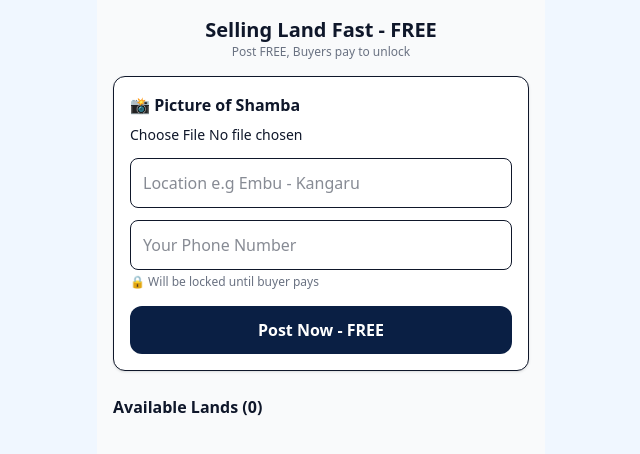
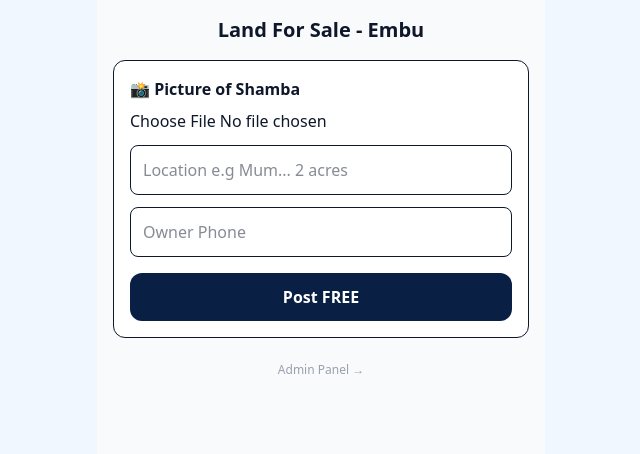
Before and after one commit to njoguemmanuel04-lgtm/taskmate, a Next.js app: page /land in a window 1280 px wide. Shown: the top 454 px of the page, without its empty margins (319-959 px from the left). Built offline with nearby package versions, Linux system fonts and the light colour scheme.

Commit message:
Update page.tsx

```diff
--- a/app/land/page.tsx
+++ b/app/land/page.tsx
@@ -6,104 +6,94 @@ export default function LandPage(){
   const [phone,setPhone]=useState("");
   const [image,setImage]=useState("");
   const [lands,setLands]=useState<any[]>([]);
-  const [showMpesaFor, setShowMpesaFor]=useState<number|null>(null);
-  const [mpesaCode, setMpesaCode]=useState("");
+  const [showMpesaFor,setShowMpesaFor]=useState<number|null>(null);
+  const [mpesaCode,setMpesaCode]=useState("");
 
   useEffect(()=>{
     const s=JSON.parse(localStorage.getItem("taskmate_lands")||"[]");
     setLands(s);
   },[]);
 
-  const handleImage = (e:any) => {
-    const file = e.target.files[0];
+  const handleImage=(e:any)=>{
+    const file=e.target.files[0];
     if(file){
-      const reader = new FileReader();
-      reader.onload = (ev:any) => setImage(ev.target.result);
+      const reader=new FileReader();
+      reader.onload=(ev:any)=>setImage(ev.target.result);
       reader.readAsDataURL(file);
     }
   };
 
   const submit=()=>{
     if(!loc||!phone||!image){alert("Add Picture, Location and Phone"); return;}
-    const newLand={id:Date.now(), loc, phone, image, paid:false, code:""};
+    const newLand={id:Date.now(),loc,phone,image,status:"locked",code:"",buyerCode:""};
     const updated=[newLand,...lands];
     localStorage.setItem("taskmate_lands",JSON.stringify(updated));
     setLands(updated);
     setLoc("");setPhone("");setImage("");
-    alert("✅ Posted FREE! Your number is now LOCKED 🔒");
+    alert("✅ Posted FREE! Locked 🔒");
   };
 
-  const submitPayment=(id:number)=>{
+  const requestUnlock=(id:number)=>{
     if(!mpesaCode){alert("Enter M-Pesa Code"); return;}
-    const u=lands.map(l=>l.id===id?{...l,paid:true,code:mpesaCode}:l);
+    const u=lands.map(l=>l.id===id?{...l,status:"pending",buyerCode:mpesaCode}:l);
     localStorage.setItem("taskmate_lands",JSON.stringify(u));
     setLands(u);
     setShowMpesaFor(null);
     setMpesaCode("");
-    alert("✅ Code Submitted! Number Unlocked. (Admin will verify 0116982197)");
+    alert("✅ Request Sent to Admin! Wait for approval. Admin will check 0116982197");
   };
 
   return(
     <div className="max-w-md mx-auto p-4 bg-gray-50 min-h-screen">
-      <h1 className="font-bold text-xl text-center">Selling Land Fast - FREE</h1>
-      <p className="text-center text-xs text-gray-500">Post FREE, Buyers pay to unlock</p>
+      <h1 className="font-bold text-xl text-center">Land For Sale - Embu</h1>
 
-      <div className="bg-white p-4 rounded-xl border mt-4 shadow-sm">
+      <div className="bg-white p-4 rounded-xl border mt-4">
         <label className="font-bold">📸 Picture of Shamba</label>
-        <input type="file" accept="image/*" onChange={handleImage} className="mt-2 w-full text-sm" />
+        <input type="file" accept="image/*" onChange={handleImage} className="w-full mt-2"/>
         {image && <img src={image} className="mt-2 w-full h-48 object-cover rounded-lg"/>}
-
-        <input value={loc} onChange={e=>setLoc(e.target.value)} placeholder="Location e.g Embu - Kangaru" className="w-full border rounded-lg p-3 mt-3"/>
-        <input value={phone} onChange={e=>setPhone(e.target.value)} placeholder="Your Phone Number" className="w-full border rounded-lg p-3 mt-3"/>
-        <p className="text-xs text-gray-500 mt-1">🔒 Will be locked until buyer pays</p>
-
-        <button onClick={submit} className="w-full bg-[#0A1F44] text-white py-3 rounded-xl font-bold mt-4">
-          Post Now - FREE
-        </button>
+        <input value={loc} onChange={e=>setLoc(e.target.value)} placeholder="Location e.g Mum... 2 acres" className="w-full border rounded-lg p-3 mt-3"/>
+        <input value={phone} onChange={e=>setPhone(e.target.value)} placeholder="Owner Phone" className="w-full border rounded-lg p-3 mt-3"/>
+        <button onClick={submit} className="w-full bg-[#0A1F44] text-white py-3 rounded-xl font-bold mt-4">Post FREE</button>
       </div>
 
-      <div className="mt-6">
-        <h2 className="font-bold">Available Lands ({lands.length})</h2>
       {lands.map(l=>(
-          <div key={l.id} className="border rounded-xl overflow-hidden bg-white mt-3 shadow-sm">
-            <img src={l.image} className="w-full h-56 object-cover"/>
+        <div key={l.id} className="border rounded-xl overflow-hidden bg-white mt-4">
+          <img src={l.image} className="w-full h-64 object-cover"/>
           <div className="p-3">
-              <p className="font-bold text-sm">📍 {l.loc}</p>
-
-              {/* LOCK THING */}
-              {!l.paid? (
-                <div className="mt-3 bg-gray-100 p-3 rounded-lg border-2 border-dashed">
-                  <p className="text-center font-black text-gray-600">🔒 NUMBER LOCKED 🔒</p>
-                  <p className="text-center text-xs text-gray-500">Pay 500 to unlock owner number</p>
-
-                  {showMpesaFor === l.id? (
-                    <div className="bg-yellow-50 border border-yellow-300 p-3 rounded-lg mt-2">
-                      <p className="font-bold text-sm text-center">SEND MONEY</p>
-                      <p className="font-black text-center text-lg">500 to 0116982197</p>
-                      <p className="text-[10px] mt-2">1. M-Pesa → Send Money<br/>2. To: 0116982197<br/>3. Amount: 500<br/>4. Paste Code Below</p>
+            <p className="font-bold">📍 {l.loc}</p>
+            {l.status==="locked" && (
+              <div className="mt-3 border-2 border-dashed p-3 rounded-xl text-center">
+                <p className="font-black">🔒 NUMBER LOCKED 🔒</p>
+                {showMpesaFor===l.id?(
+                  <div className="bg-yellow-50 p-3 rounded-lg mt-2 text-left">
+                    <p className="font-bold text-center">SEND MONEY</p>
+                    <p className="font-black text-center text-xl">500 to 0116982197</p>
+                    <p className="text-xs mt-1">1. M-Pesa → Send Money<br/>2. To: 0116982197<br/>3. Amount: 500</p>
                     <input value={mpesaCode} onChange={e=>setMpesaCode(e.target.value)} placeholder="M-Pesa Code e.g QH..." className="w-full border rounded-lg p-2 mt-2"/>
-                      <button onClick={()=>submitPayment(l.id)} className="w-full bg-green-600 text-white py-2 rounded-lg text-sm font-bold mt-2">
-                        Unlock Now
-                      </button>
+                    <button onClick={()=>requestUnlock(l.id)} className="w-full bg-green-600 text-white py-2 rounded-lg font-bold mt-2">Submit for Admin Verification</button>
                   </div>
-                  ) : (
-                    <button onClick={()=>setShowMpesaFor(l.id)} className="w-full bg-[#0A1F44] text-white py-2.5 rounded-lg text-sm font-bold mt-2">
-                      🔓 Unlock Number - 500
-                    </button>
+                ):(
+                  <button onClick={()=>setShowMpesaFor(l.id)} className="w-full bg-[#0A1F44] text-white py-2 rounded-lg font-bold mt-2">Unlock - Pay 500</button>
                 )}
               </div>
-              ) : (
-                <div className="mt-3 bg-green-50 border border-green-300 p-3 rounded-lg">
-                  <p className="text-center text-xs text-green-700 font-bold">✅ UNLOCKED - Code: {l.code}</p>
-                  <a href={`tel:${l.phone}`} className="mt-2 block bg-green-600 text-white text-center py-3 rounded-lg font-black">
-                    📞 Call Owner: {l.phone}
-                  </a>
+            )}
+            {l.status==="pending" && (
+              <div className="mt-3 bg-orange-100 p-3 rounded-lg text-center border border-orange-300">
+                <p className="font-bold text-orange-700">⏳ WAITING FOR ADMIN</p>
+                <p className="text-xs">Code: {l.buyerCode} submitted</p>
+                <p className="text-xs">Admin will verify 0116982197</p>
+              </div>
+            )}
+            {l.status==="unlocked" && (
+              <div className="mt-3 bg-green-50 p-3 rounded-lg border border-green-300">
+                <a href={`tel:${l.phone}`} className="block bg-green-600 text-white text-center py-3 rounded-lg font-black">📞 Call: {l.phone}</a>
               </div>
             )}
           </div>
         </div>
       ))}
-      </div>
+
+      <a href="/admin/land" className="block text-center mt-6 text-xs text-gray-400">Admin Panel →</a>
     </div>
   )
 }
```
Lines whose indentation alone changed are shown as unchanged.
